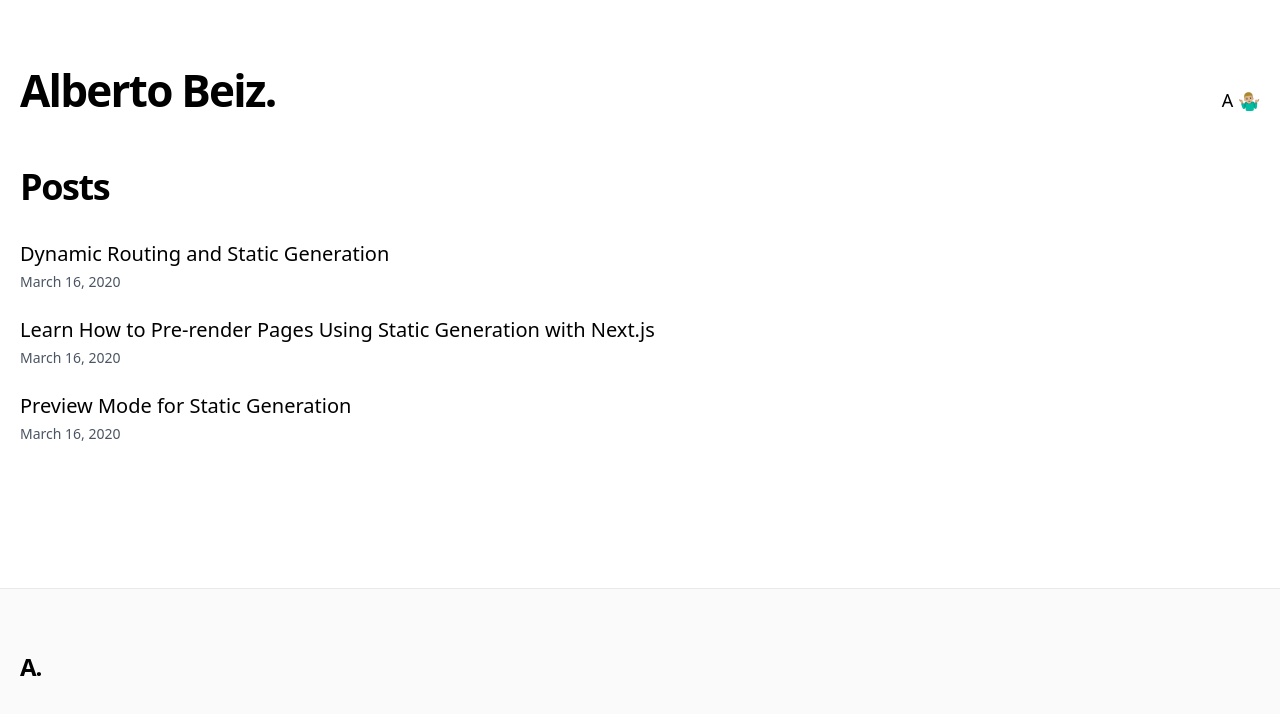
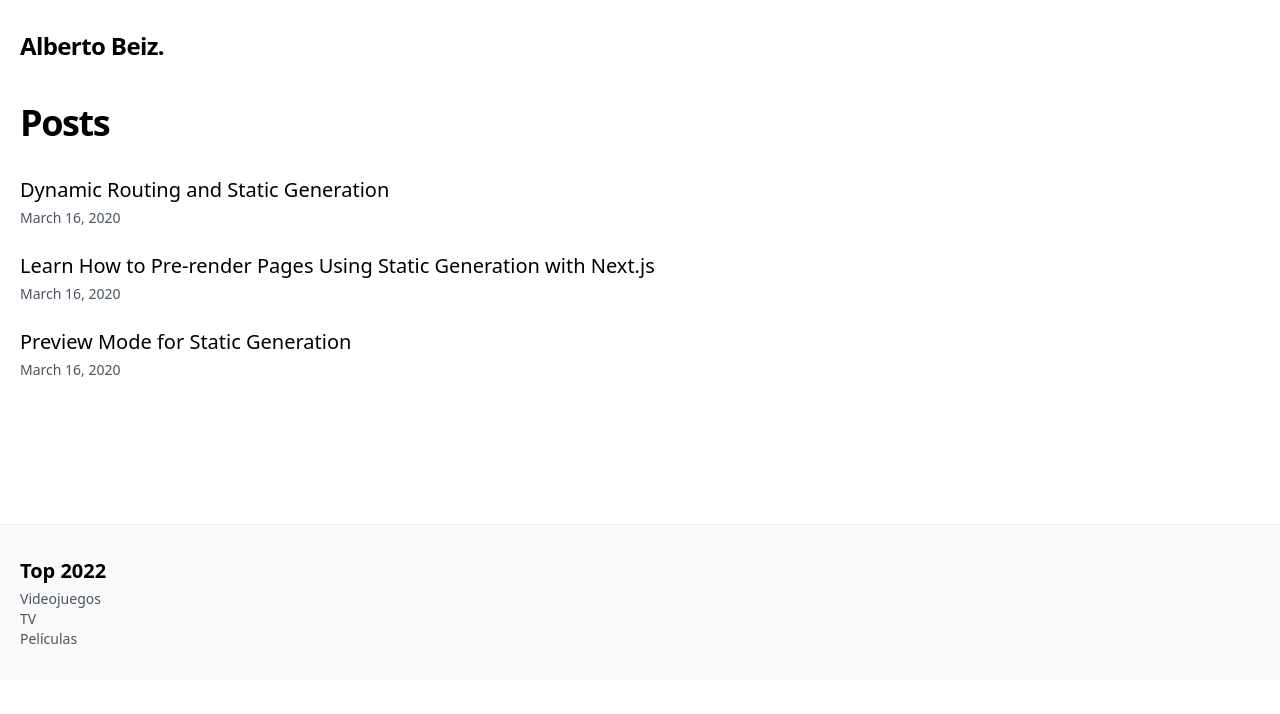
Before and after one commit to albertobeiz/blog.albertobeiz.com, a Next.js app: page / in a window 1280 px wide. Shown: the top 714 px of the page. Built offline with nearby package versions, Linux system fonts and the light colour scheme.

Commit message:
Added tops

```diff
--- a/components/footer.js
+++ b/components/footer.js
@@ -1,13 +1,24 @@
 import Container from './container';
 
 export default function Footer() {
+  const listNames = ['Videojuegos', 'TV', 'Películas'];
   return (
     <footer className="bg-accent-1 border-t border-accent-2">
       <Container>
-        <div className="py-16 flex flex-col lg:flex-row items-center">
-          <h3 className="text-2xl font-bold tracking-tighter leading-tight text-center lg:text-left mb-10 lg:mb-0 lg:pr-4 lg:w-1/2">
-            A.
-          </h3>
+        <div className="py-8 flex flex-col lg:flex-row items-center">
+          <div className="flex flex-col text-left">
+            <h3 className="text-xl font-semibold text-left mb-1">Top 2022</h3>
+            {listNames.map((listName) => (
+              <a
+                key={listName}
+                href={`/top/${listName.toLowerCase()}`}
+                className="text-sm text-gray-600 hover:text-gray-900"
+              >
+                {listName}
+              </a>
+            ))}
+          </div>
+
           <div className="flex flex-col lg:flex-row justify-center items-center lg:pl-4 lg:w-1/2"></div>
         </div>
       </Container>
--- a/components/header.js
+++ b/components/header.js
@@ -2,7 +2,7 @@ import Link from 'next/link';
 
 export default function Header() {
   return (
-    <h2 className="text-2xl md:text-4xl font-bold tracking-tight md:tracking-tighter leading-tight mb-16 mt-8">
+    <h2 className="text-2xl font-bold tracking-tight leading-tight mb-10 mt-8">
       <Link href="/">
         <a className="hover:underline">Alberto Beiz</a>
       </Link>
--- a/components/intro.js
+++ /dev/null
@@ -1,12 +0,0 @@
-import { CMS_NAME } from '../lib/constants';
-
-export default function Intro() {
-  return (
-    <section className="flex-col md:flex-row flex items-baseline md:justify-between mt-16 mb-16 md:mb-12">
-      <h1 className="text-2xl md:text-6xl font-bold tracking-tighter leading-tight md:pr-8">
-        Alberto Beiz.
-      </h1>
-      <h4 className="text-center md:text-left text-lg mt-5 md:pl-8">A 🤷🏼‍♂️</h4>
-    </section>
-  );
-}
--- a/lib/listas.js
+++ /dev/null
@@ -1,18 +0,0 @@
-export const LISTAS = {
-  videojuegos: [
-    {
-      name: 'Sekiro',
-      image:
-        'https://media.vandal.net/m/61912/sekiro-shadows-die-twice-201922212295283_1.jpg',
-      comment: 'Juegaso',
-      month: 'Enero',
-    },
-    {
-      name: "Demon's Souls",
-      image:
-        'https://media.vandal.net/m/61912/sekiro-shadows-die-twice-201922212295283_1.jpg',
-      comment: 'Juegaso',
-      month: 'Enero',
-    },
-  ],
-};
--- /dev/null
+++ b/lib/tops.js
@@ -0,0 +1,9 @@
+import { peliculas } from './tops/peliculas';
+import { tv } from './tops/tv';
+import { videojuegos } from './tops/videojuegos';
+
+export const TOPS = {
+  videojuegos: videojuegos,
+  tv: tv,
+  películas: peliculas,
+};
--- /dev/null
+++ b/lib/tops/peliculas.js
@@ -0,0 +1,16 @@
+export const peliculas = [
+  {
+    name: 'Sekiro',
+    image:
+      'https://media.vandal.net/m/61912/sekiro-shadows-die-twice-201922212295283_1.jpg',
+    comment: 'Juegaso',
+    month: 'Enero',
+  },
+  {
+    name: "Demon's Souls",
+    image:
+      'https://media.vandal.net/m/61912/sekiro-shadows-die-twice-201922212295283_1.jpg',
+    comment: 'Juegaso',
+    month: 'Enero',
+  },
+];
--- /dev/null
+++ b/lib/tops/tv.js
@@ -0,0 +1,16 @@
+export const tv = [
+  {
+    name: 'Sekiro',
+    image:
+      'https://media.vandal.net/m/61912/sekiro-shadows-die-twice-201922212295283_1.jpg',
+    comment: 'Juegaso',
+    month: 'Enero',
+  },
+  {
+    name: "Demon's Souls",
+    image:
+      'https://media.vandal.net/m/61912/sekiro-shadows-die-twice-201922212295283_1.jpg',
+    comment: 'Juegaso',
+    month: 'Enero',
+  },
+];
--- /dev/null
+++ b/lib/tops/videojuegos.js
@@ -0,0 +1,16 @@
+export const videojuegos = [
+  {
+    name: 'Sekiro',
+    image:
+      'https://media.vandal.net/m/61912/sekiro-shadows-die-twice-201922212295283_1.jpg',
+    comment: 'Juegaso',
+    month: 'Enero',
+  },
+  {
+    name: "Demon's Souls",
+    image:
+      'https://media.vandal.net/m/61912/sekiro-shadows-die-twice-201922212295283_1.jpg',
+    comment: 'Juegaso',
+    month: 'Enero',
+  },
+];
--- a/pages/index.js
+++ b/pages/index.js
@@ -1,9 +1,9 @@
 import Container from '../components/container';
 import MoreStories from '../components/more-stories';
-import Intro from '../components/intro';
 import Layout from '../components/layout';
 import { getAllPosts } from '../lib/api';
 import Head from 'next/head';
+import Header from '../components/header';
 
 export default function Index({ allPosts }) {
   return (
@@ -13,7 +13,7 @@ export default function Index({ allPosts }) {
           <title>Alberto Beiz</title>
         </Head>
         <Container>
-          <Intro />
+          <Header />
           {<MoreStories posts={allPosts} />}
         </Container>
       </Layout>
--- a/pages/listas/videojuegos.js
+++ b/pages/top/[topName].js
@@ -1,14 +1,16 @@
 import Container from '../../components/container';
 import Header from '../../components/header';
 import Layout from '../../components/layout';
-import { LISTAS } from '../../lib/listas';
+import { TOPS } from '../../lib/tops';
 
-export default function Lista({ listName, items }) {
+export default function Top({ topName, items }) {
   return (
     <Layout>
       <Container>
         <Header />
-        <h1 className="text-3xl mb-8">Top {listName} 2022</h1>
+        <h2 className="mb-8 text-4xl font-bold tracking-tighter leading-tight">
+          Top {topName} 2022
+        </h2>
 
         <div className="pb-16">
           {items.map((item) => (
@@ -33,9 +35,22 @@ export default function Lista({ listName, items }) {
   );
 }
 
-export async function getStaticProps() {
-  const items = LISTAS.videojuegos;
+export async function getStaticProps({ params }) {
   return {
-    props: { listName: 'videojuegos', items },
+    props: { topName: params.topName, items: TOPS[params.topName] },
   };
 }
+
+export async function getStaticPaths() {
+  const lists = Object.keys(TOPS);
+  return {
+    paths: lists.map((topName) => {
+      return {
+        params: {
+          topName,
+        },
+      };
+    }),
+    fallback: false,
+  };
+}
```
